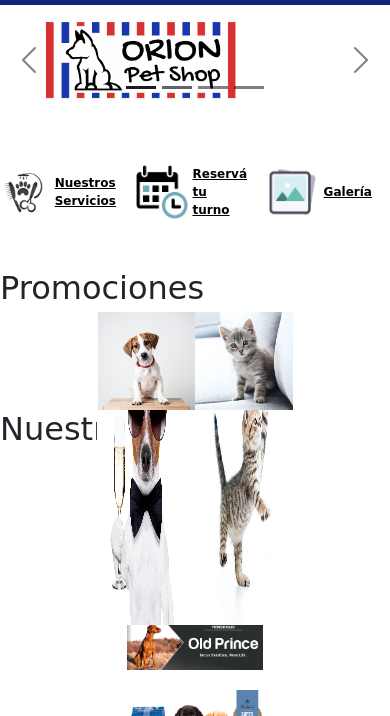
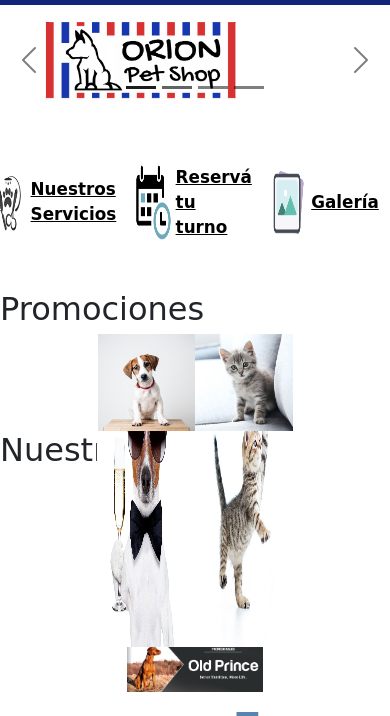
Before and after one commit to fduranpa/PSOrion, a plain HTML site: page index.html in a window 390 px wide. Shown: the part 51-767 px from the top of the page. Drawn offline with Linux system fonts and the light colour scheme.

Commit message:
modificación de tamaño de imagenes2

```diff
--- a/css/styles.css
+++ b/css/styles.css
@@ -91,7 +91,7 @@ header{
 }
 
 .imagenServ{
-    max-width:15%;
+    width:10%;
 }
 
 .linkTextServ{
@@ -295,7 +295,7 @@ table ol li{
         top: 12px;
     }
     .servImages{
-        font-size: 10px;
+        font-size: 14px;
     }
     #redesContainer{
         right: 10px;
```
